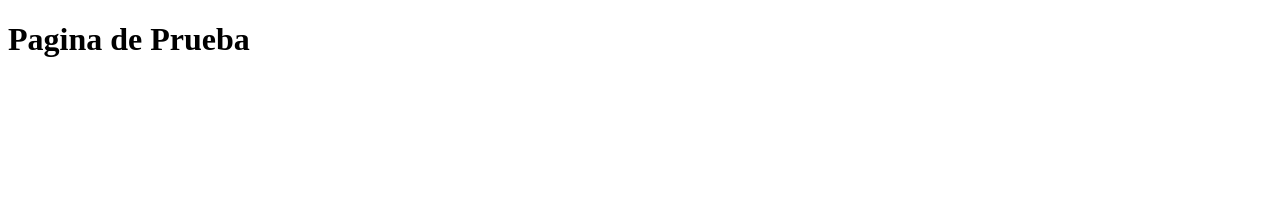
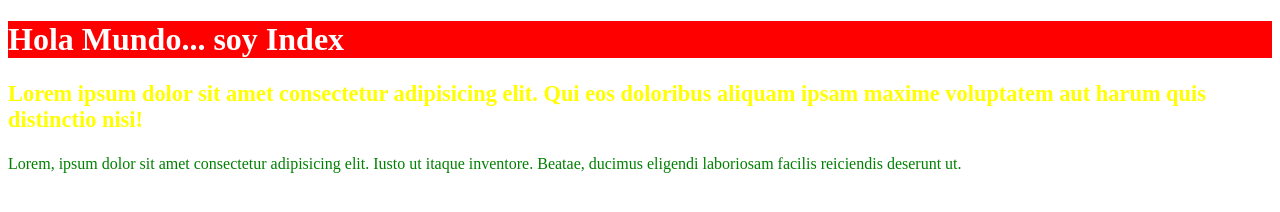
Before and after one commit to susass01/proyectojavascript, a plain HTML site: page index.html in a window 1280 px wide. Drawn offline with Linux system fonts and the light colour scheme.

Commit message:
feature:Segunda parte

```diff
--- /dev/null
+++ b/css/style.css
@@ -0,0 +1,19 @@
+h1 {
+    color: white;
+    background-color: red;
+}
+
+#textoAmarillo{
+    color: yellow;
+}
+
+p {
+    color:green;
+}
+
+.textoAzul {
+    color:blue;
+    font-size: 140%;
+    font-weight: bold;
+
+}
--- a/index.html
+++ b/index.html
@@ -3,10 +3,14 @@
 <head>
     <meta charset="UTF-8">
     <meta name="viewport" content="width=device-width, initial-scale=1.0">
+    <link rel="stylesheet" href="css/style.css">
     <title>Document</title>
 </head>
 <body>
-    <h1>Pagina de Prueba</h1>
+    <h1>Hola Mundo... soy Index</h1>
 
+    <p class="textoAzul" id="textoAmarillo">Lorem ipsum dolor sit amet consectetur adipisicing elit. Qui eos doloribus aliquam ipsam maxime voluptatem aut harum quis distinctio nisi!</p>
+
+    <p>Lorem, ipsum dolor sit amet consectetur adipisicing elit. Iusto ut itaque inventore. Beatae, ducimus eligendi laboriosam facilis reiciendis deserunt ut.</p>
 </body>
 </html>
```
Also changed, not shown: welcome.html (added, +18 -0 lines).
